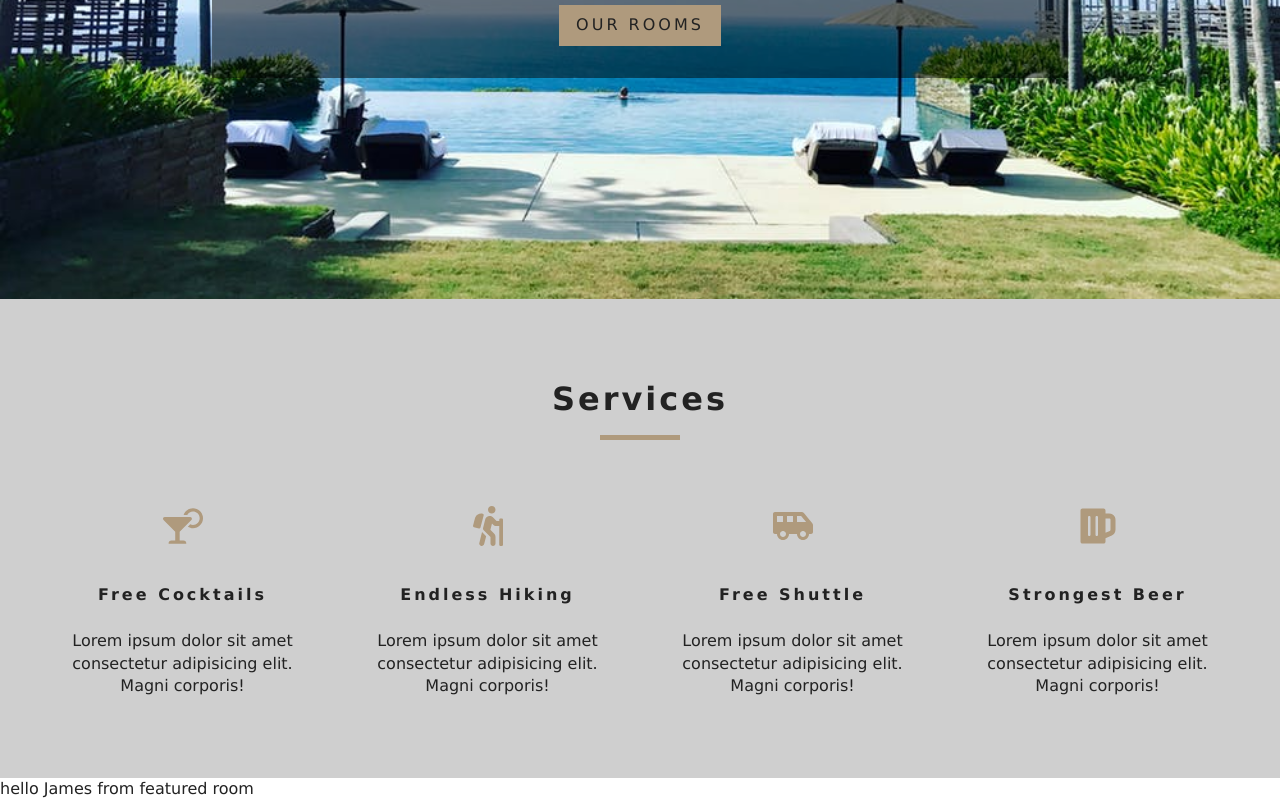
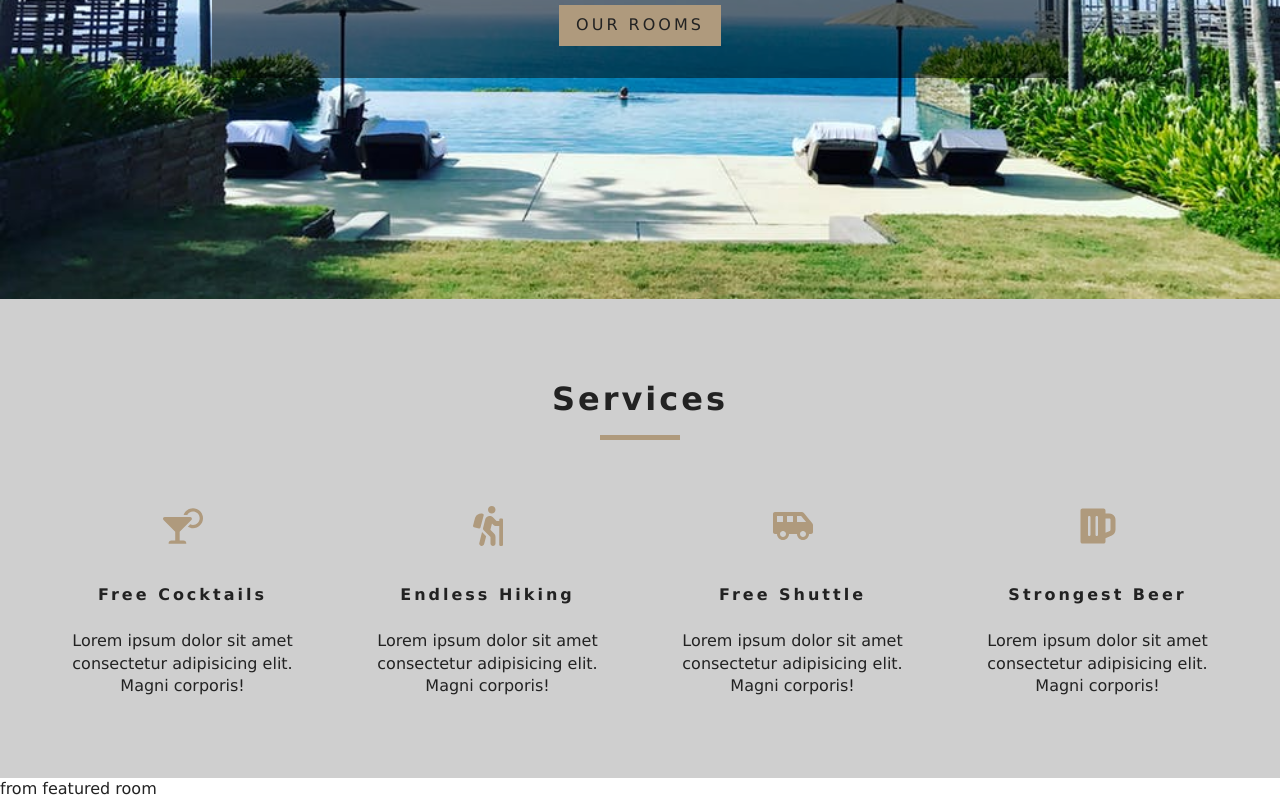
Before and after one commit to jamesdesigns/luxuryhotel-react, a React (Create React App) app: page / in a window 1280 px wide. Shown: the part 501-1301 px from the top of the page. Built offline with nearby package versions, Linux system fonts and the light colour scheme.

Commit message:
Add rooms,sortedRooms, and featuredRooms arrays to context.js file

```diff
--- a/src/components/FeaturedRooms.js
+++ b/src/components/FeaturedRooms.js
@@ -4,7 +4,6 @@ import {RoomContext} from '../context';
 export default class FeaturedRooms extends Component {
     static contextType = RoomContext
     render() {
-        const {name,greeting} = this.context;
-        return <div>{greeting} {name} from featured room</div>
+        return <div>from featured room</div>;
+        }
     }
-}
--- a/src/context.js
+++ b/src/context.js
@@ -1,16 +1,21 @@
 import React, { Component } from 'react';
+import items from './data';
 
 const RoomContext = React.createContext();
 // <RoomContext.Provider value={'hello'}
 class RoomProvider extends Component {
     state={
-        greeting: 'hello',
-        name: 'James'
-    }
+        rooms: [],
+        sortedRooms: [],
+        featuredRooms: [],
+
+    };
     render() {
-        return <RoomContext.Provider value={{...this.state}}>
+        return (
+        <RoomContext.Provider value={{...this.state}}>
             {this.props.children}
-        </RoomContext.Provider>;
+        </RoomContext.Provider>
+        );
     }
 }
 
```
